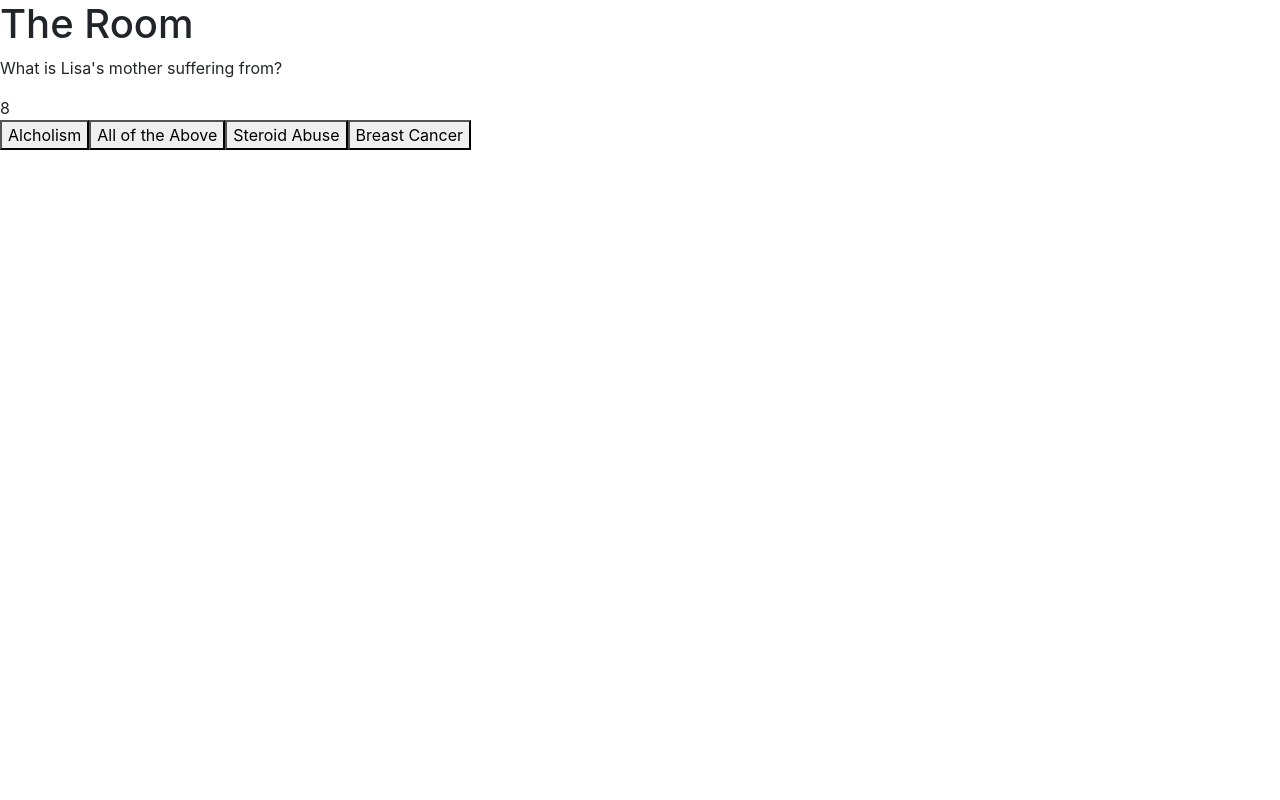
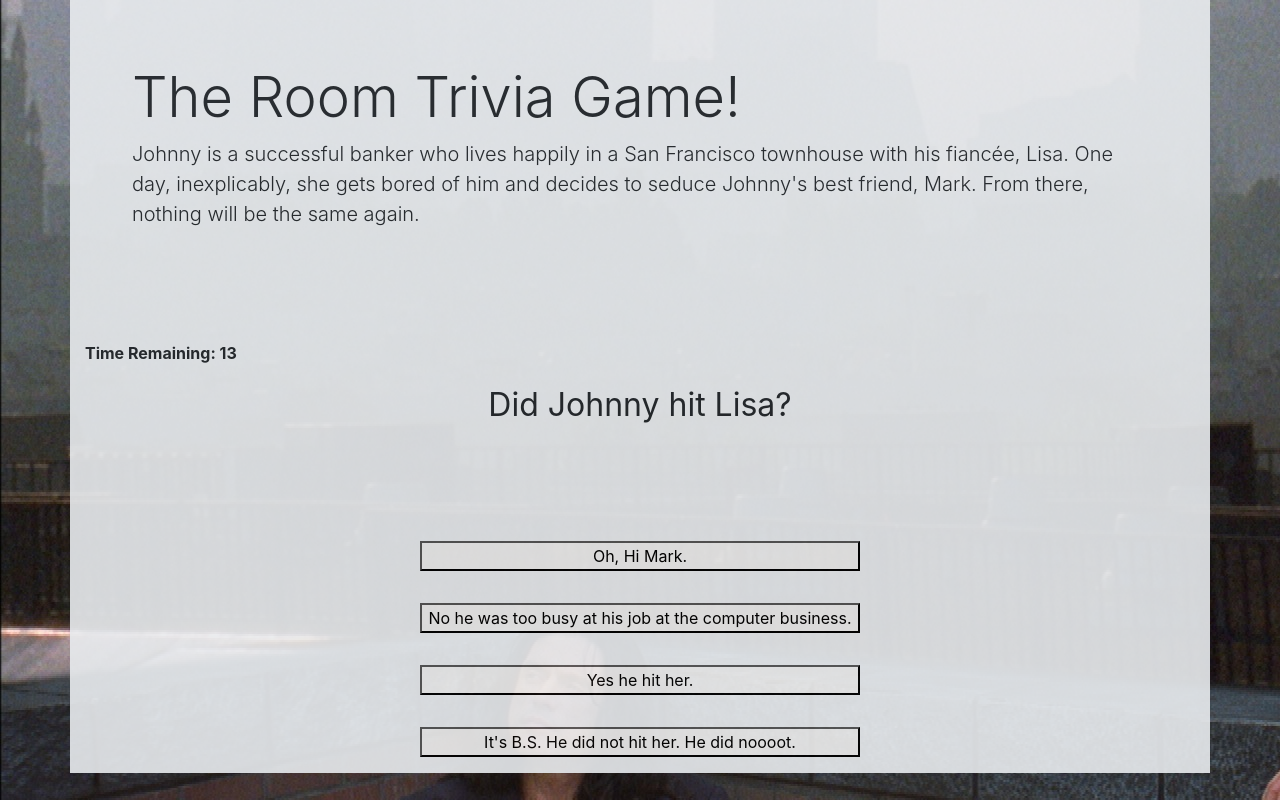
Before and after one commit to nguyendanny91/TriviaGame, a plain HTML site: page index.html in a window 1280 px wide. Both pictures are taken after a click on the button "Start Game". Drawn offline with nearby package versions, Linux system fonts and the light colour scheme.

Commit message:
final draft

```diff
--- a/assets/css/style.css
+++ b/assets/css/style.css
@@ -0,0 +1,45 @@
+.Center {
+    justify-content: center;
+    text-align: center;
+}
+
+.DisplayTimer {
+    font-size: 1em;
+    font-weight: bold;
+}
+
+.AnswerButton {
+    display: flex;
+    flex-direction: column;
+}
+
+.EachAnswer {
+    margin: 1em;
+}
+
+.TxtQuestionClass {
+    font-size: 1.4em;
+    margin: 1em;
+}
+
+.ImgClass {
+    margin: 1em;
+    justify-content: center;
+}
+
+.DisplayQuestion {
+    font-size: 2em;
+}
+
+body {
+    background-image: url("../images/background.jpg");
+    opacity: .9;
+}
+
+.container {
+    background-color: #e9ecef;
+}
+
+.StartFooter {
+    margin-bottom: 5em;
+}
--- a/index.html
+++ b/index.html
@@ -19,12 +19,32 @@
 
 
 <body>
+    <div class="container">
+        <div class="jumbotron">
+            <div class="container">
+                <h1 class="display-4">The Room Trivia Game!</h1>
+                <p class="lead">Johnny is a successful banker who lives happily in a San Francisco townhouse with his fiancée, Lisa. One day, inexplicably, she gets bored of him and decides to seduce Johnny's best friend, Mark. From there, nothing will be the same again.</p>
+            </div>
+        </div>
+        <div class="container">
+                <div class="row">
 
-    <h1>The Room</h1>
-    <div class="DisplayStart"></div>
-    <div class="DisplayQuestion"></div>
-    <div class="DisplayTimer"></div>
-        <div class="AnswerButton"></div>
+                    <p class="lead DisplayTimer"></p>
+
+                    <div class="col-lg-12 Center">
+                        <div class="DisplayQuestion"></div>
+                    </div>
+                </div>
+                <div class="Center row StartFooter">
+                    <div class="DisplayStart"></div>
+                </div>
+
+                <div class="row Center">
+                    <div class="AnswerButton"></div>
+                </div>
+        </div>
+    </div>
+
 
 
 <script type="text/javascript">
@@ -119,7 +139,7 @@
         Image: "http://1.bp.blogspot.com/-5E-um-dZQnY/VUckjhAsqzI/AAAAAAAAN9c/5_hs-tR9qvE/s1600/eIFH6uj.gif"
     },
     Question5: {
-        Question: 'What sport does the Johnny and friends play?',
+        Question: 'What sport does Johnny and friends play?',
         Answer: {
             Answer1: {
                 Answer: "Football",
@@ -249,6 +269,28 @@
             }
         },
         Image: "https://i0.wp.com/badbooksgoodtimes.com/wp-content/uploads/2018/01/the-room-breast-cancer.gif"
+    },
+    Question11: {
+        Question: "When Johnny walks into the flower shop, who does he say hello to?",
+        Answer: {
+            Answer1: {
+                Answer: "The florist and dog",
+                Correct: 1
+            },
+            Answer2: {
+                Answer: "The dog",
+                Correct: 0
+            },
+            Answer3: {
+                Answer: "The florist only",
+                Correct: 0
+            },
+            Answer4: {
+                Answer: "Neither",
+                Correct: 0
+            }
+        },
+        Image: "https://thumbs.gfycat.com/VacantGloomyAmurratsnake.webp"
     }
 }
 
@@ -256,7 +298,7 @@
 var Correct = 0;
 var Incorrect = 0;
 var Unanswered = 0;
-var QuestionsArrayGameDefault = [RoomQuestions.Question1,RoomQuestions.Question2,RoomQuestions.Question3,RoomQuestions.Question4,RoomQuestions.Question5,RoomQuestions.Question6,RoomQuestions.Question7,RoomQuestions.Question8,RoomQuestions.Question9,RoomQuestions.Question10]
+var QuestionsArrayGameDefault = [RoomQuestions.Question1,RoomQuestions.Question2,RoomQuestions.Question3,RoomQuestions.Question4,RoomQuestions.Question5,RoomQuestions.Question6,RoomQuestions.Question7,RoomQuestions.Question8,RoomQuestions.Question9,RoomQuestions.Question10,RoomQuestions.Question11];
 var QuestionsArrayGame = QuestionsArrayGameDefault;
 var QuestionsArrayLength = QuestionsArrayGame.length;
 var SetTimer = 5;
@@ -278,12 +320,12 @@
 
 //DisplayTimer
 function DTimer() {
-    SetTimer = 10;
+    SetTimer = 15;
     var timer = $(".DisplayTimer")
 
     function timeIt () {
         SetTimer--;
-    timer.text(SetTimer)
+    timer.text("Time Remaining: " + SetTimer)
     }
 
     DisplayTimer = setInterval(timeIt,1000);
@@ -296,20 +338,20 @@
     Unanswered ++;
     var DisplayCorrectImg  = $("<p>");
     var DisplayImg = $("<img>")
+    $(".EachAnswer").remove()
     DisplayCorrectImg.text("Too Late! The answer was: " + StoreCorrectAnswer);
     DisplayCorrectImg.addClass("TxtQuestionClass");
     $(".QuestionTxt").append(DisplayCorrectImg);
     DisplayImg.addClass("ImgClass");
     DisplayImg.attr("src",StoreCorrectImage);
-    $(".TxtQuestionClass").append(DisplayImg);
+    $(".QuestionTxt").append(DisplayImg);
 
     clearTimers();
 
     CATimer();
 
-    alert("TOO LATE!");
 
-    }, 10000); // set this to 30 seconds
+    }, 15000);
     }
 
 function CATimer() {
@@ -338,7 +380,7 @@
     Unanswered = 0;
 
 // Randomize Questions
-    QuestionsArrayGame = QuestionsArrayGameDefault;
+    QuestionsArrayGame = [RoomQuestions.Question1,RoomQuestions.Question2,RoomQuestions.Question3,RoomQuestions.Question4,RoomQuestions.Question5,RoomQuestions.Question6,RoomQuestions.Question7,RoomQuestions.Question8,RoomQuestions.Question9,RoomQuestions.Question10,RoomQuestions.Question11];
     QuestionsArrayLength = QuestionsArrayGame.length;
 
     for (var i = 1; i < QuestionsArrayGame.length; i++) {
@@ -424,6 +466,7 @@
 $(".StartClass").click(function() {
 $(".StartClass").remove();
 QuestionAnswer();
+
 });
 
 function selectAnswer() {
@@ -463,7 +506,7 @@
 
     DisplayImg.addClass("ImgClass");
     DisplayImg.attr("src",StoreCorrectImage);
-    $(".TxtQuestionClass").append(DisplayImg);
+    $(".QuestionTxt").append(DisplayImg);
 
 }
 
@@ -501,6 +544,21 @@
 
     }
 
+  $(document).ready(function() {
+  var obj = document.createElement("audio");
+  obj.src = "assets/images/soundtrack.mp3";
+  obj.volume = 1;
+  obj.autoPlay = false;
+  obj.preLoad = true;
+  obj.controls = true;
+
+  $(".StartClass").click(function() {
+    obj.play();
+    // obj.pause();
+  });
+});
+
+
 
 
 
```
Also changed, not shown: assets/images/background.jpg (added), 3 other files.
